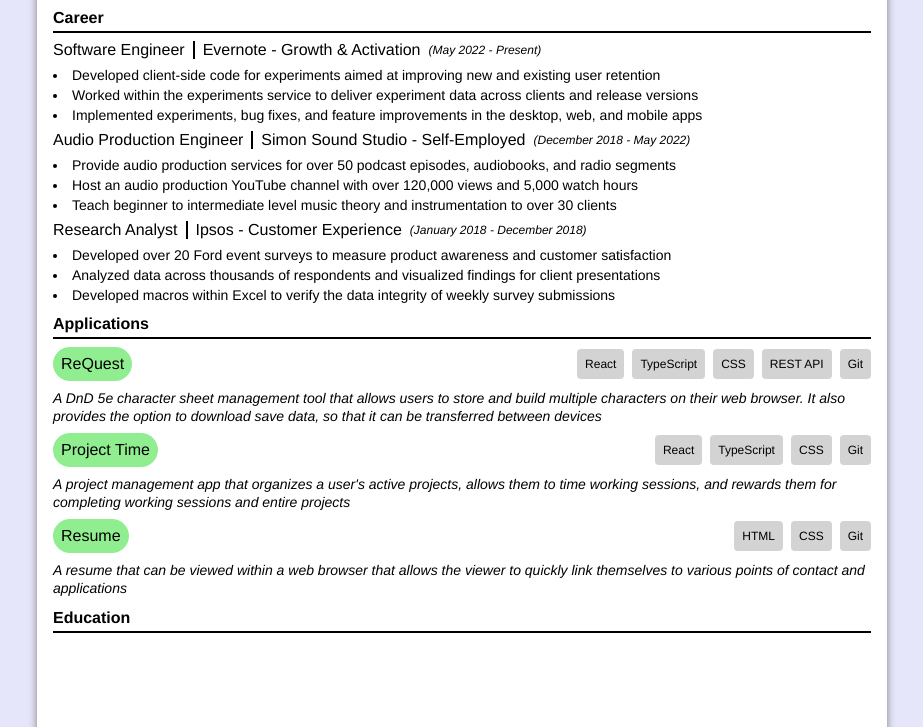
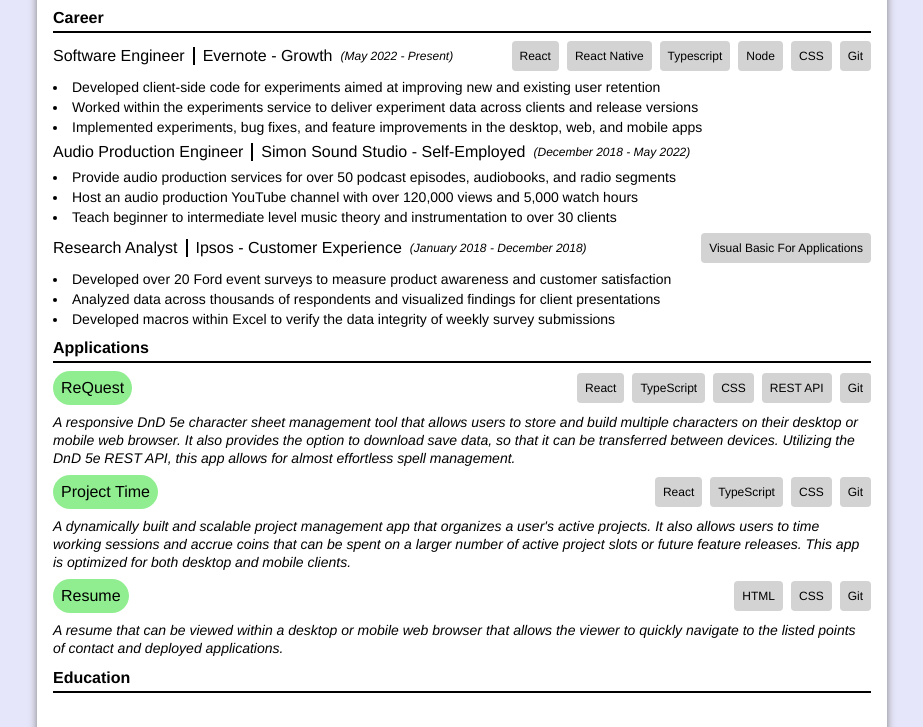
Before and after one commit to AdamxSimon/Resume, a plain HTML site: page index.html in a window 1280 px wide. Shown: the part 73-800 px from the top of the page, without its empty margins (178-1101 px from the left). Drawn offline with Linux system fonts and the light colour scheme.

Commit message:
Augmented the career and applications sections

```diff
--- a/index.html
+++ b/index.html
@@ -31,11 +31,22 @@
         <div class="resume-section-content">
           <div class="career-item">
             <div class="career-item-header">
+              <div class="career-item-position-container">
                 <div class="career-item-position-name">Software Engineer</div>
                 <div class="career-item-position-company">
-                Evernote - Growth & Activation
+                  Evernote - Growth
                 </div>
                 <i class="career-item-position-dates">(May 2022 - Present)</i>
+              </div>
+
+              <div class="career-item-technologies">
+                <div class="tag">React</div>
+                <div class="tag">React Native</div>
+                <div class="tag">Typescript</div>
+                <div class="tag">Node</div>
+                <div class="tag">CSS</div>
+                <div class="tag">Git</div>
+              </div>
             </div>
 
             <div class="career-item-bullets">
@@ -56,6 +67,7 @@
 
           <div class="career-item">
             <div class="career-item-header">
+              <div class="career-item-position-container">
                 <div class="career-item-position-name">
                   Audio Production Engineer
                 </div>
@@ -65,6 +77,7 @@
                 <i class="career-item-position-dates"
                   >(December 2018 - May 2022)</i
                 >
+              </div>
             </div>
 
             <div class="career-item-bullets">
@@ -85,6 +98,7 @@
 
           <div class="career-item">
             <div class="career-item-header">
+              <div class="career-item-position-container">
                 <div class="career-item-position-name">Research Analyst</div>
                 <div class="career-item-position-company">
                   Ipsos - Customer Experience
@@ -92,6 +106,11 @@
                 <i class="career-item-position-dates"
                   >(January 2018 - December 2018)</i
                 >
+              </div>
+
+              <div class="career-item-technologies">
+                <div class="tag">Visual Basic For Applications</div>
+              </div>
             </div>
 
             <div class="career-item-bullets">
@@ -133,10 +152,12 @@
 
             <div class="application-item-description">
               <i
-                >A DnD 5e character sheet management tool that allows users to
-                store and build multiple characters on their web browser. It
-                also provides the option to download save data, so that it can
-                be transferred between devices</i
+                >A responsive DnD 5e character sheet management tool that allows
+                users to store and build multiple characters on their desktop or
+                mobile web browser. It also provides the option to download save
+                data, so that it can be transferred between devices. Utilizing
+                the DnD 5e REST API, this app allows for almost effortless spell
+                management.</i
               >
             </div>
           </div>
@@ -158,9 +179,11 @@
 
             <div class="application-item-description">
               <i
-                >A project management app that organizes a user's active
-                projects, allows them to time working sessions, and rewards them
-                for completing working sessions and entire projects</i
+                >A dynamically built and scalable project management app that
+                organizes a user's active projects. It also allows users to time
+                working sessions and accrue coins that can be spent on a larger
+                number of active project slots or future feature releases. This
+                app is optimized for both desktop and mobile clients.</i
               >
             </div>
           </div>
@@ -181,9 +204,9 @@
 
             <div class="application-item-description">
               <i
-                >A resume that can be viewed within a web browser that allows
-                the viewer to quickly link themselves to various points of
-                contact and applications</i
+                >A resume that can be viewed within a desktop or mobile web
+                browser that allows the viewer to quickly navigate to the listed
+                points of contact and deployed applications.</i
               >
             </div>
           </div>
--- a/styles.css
+++ b/styles.css
@@ -103,6 +103,11 @@ li {
 
 .career-item-header {
   display: flex;
+  justify-content: space-between;
+}
+
+.career-item-position-container {
+  display: flex;
   align-items: center;
   gap: 8px;
 }
@@ -113,6 +118,13 @@ li {
 }
 
 .career-item-position-dates {
+  font-size: 12px;
+}
+
+.career-item-technologies,
+.application-item-technologies {
+  display: flex;
+  gap: 8px;
   font-size: 12px;
 }
 
@@ -127,12 +139,6 @@ li {
   justify-content: space-between;
   align-items: center;
   gap: 8px;
-}
-
-.application-item-technologies {
-  display: flex;
-  gap: 8px;
-  font-size: 12px;
 }
 
 .application-item-description > i {
```
Lines whose indentation alone changed are shown as unchanged.
